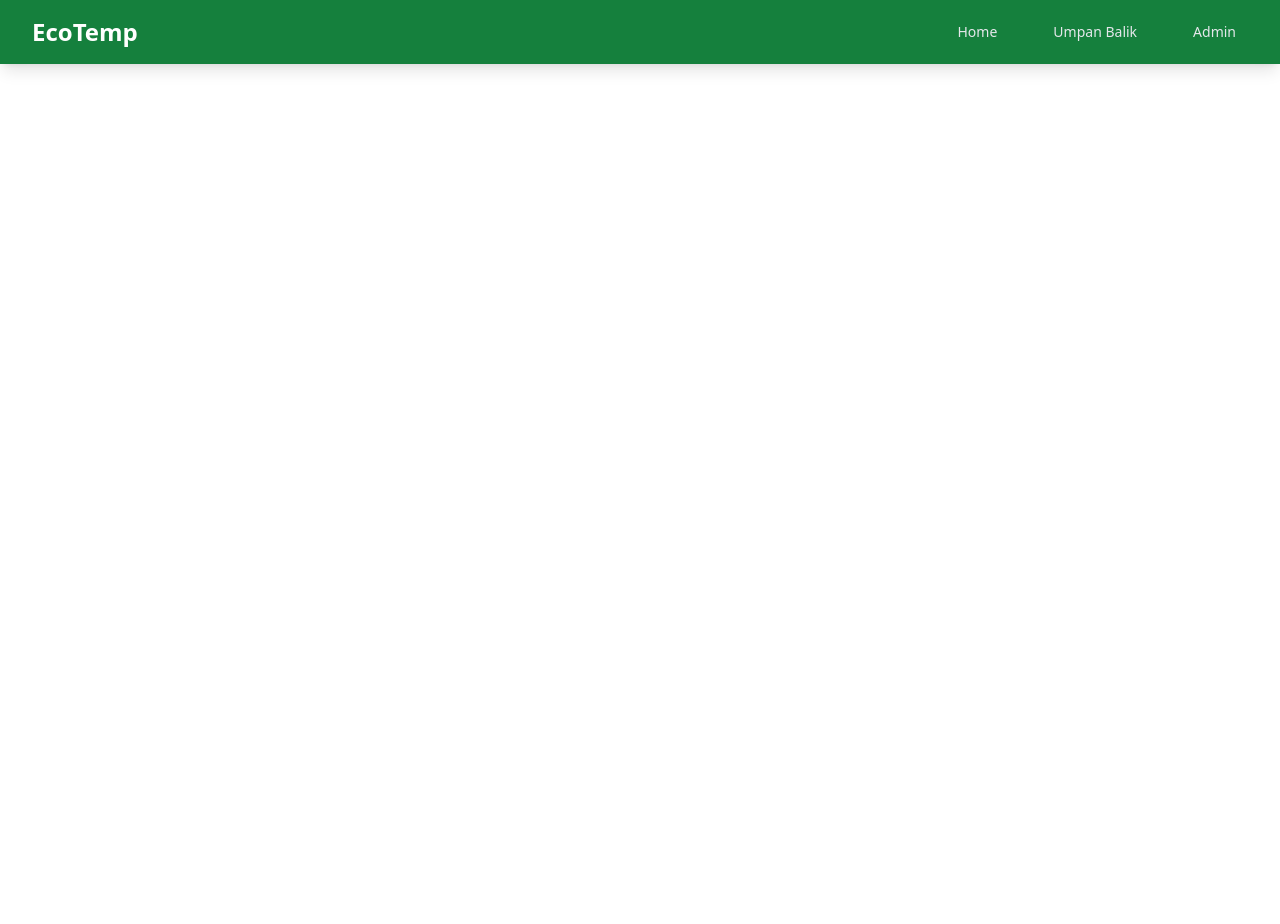
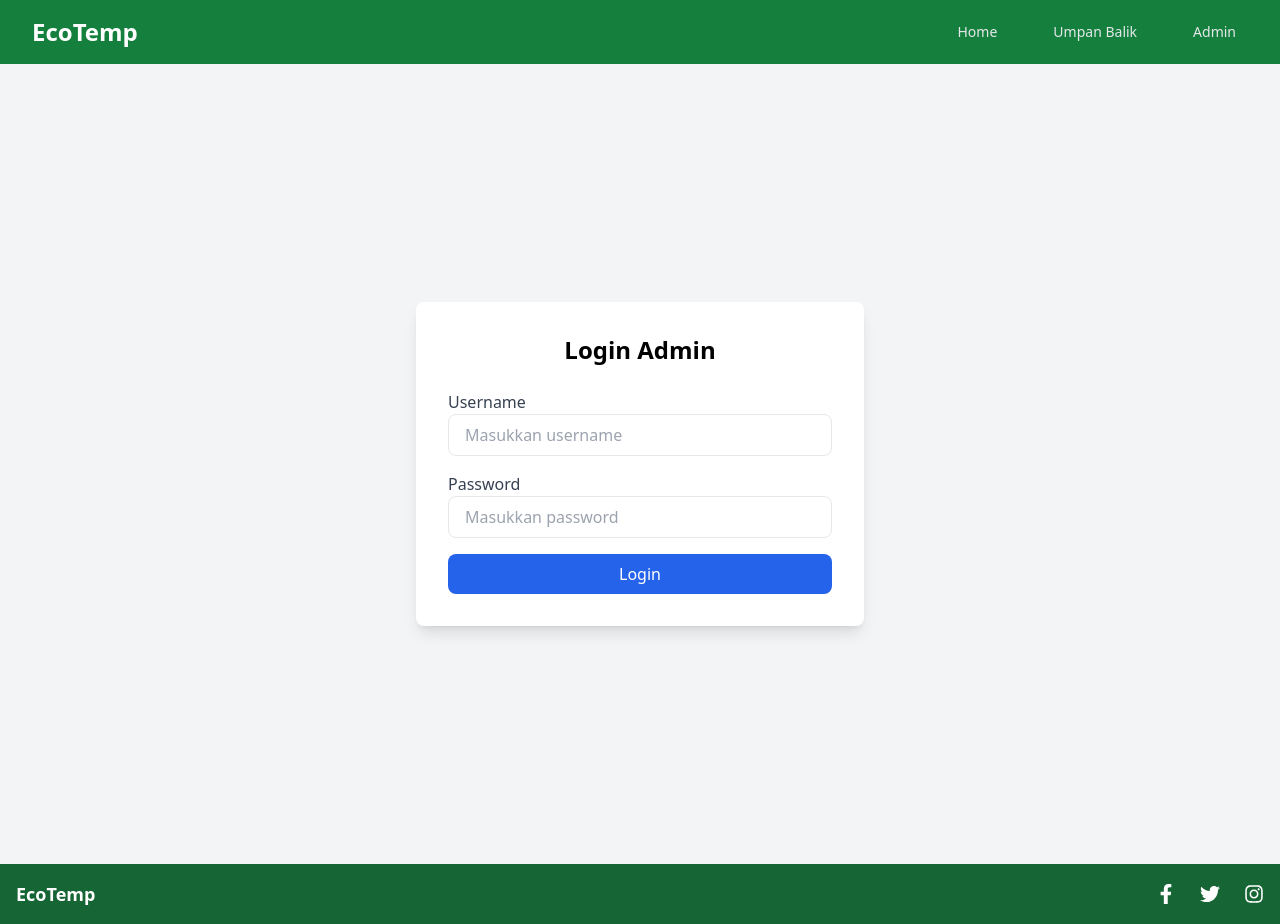
Before and after one commit to rizkiramadhan08/MiniProject_MuhammadRizkiRamadhan, a React (Vite) app in the folder EcoTemp/: page /login in a window 1280 px wide. Before the commit the page ends 800 px from the top, so only its background shows below. Built offline with nearby package versions, Linux system fonts and the light colour scheme.

Commit message:
update FeedbackAdmin

```diff
--- a/EcoTemp/src/App.jsx
+++ b/EcoTemp/src/App.jsx
@@ -1,19 +1,33 @@
 import { BrowserRouter as Router, Route, Routes } from 'react-router-dom';
 import LandingPage from './page/LandingPage';
-import FeedBack from './page/FeedBack'; // Mengganti UserPage dengan FeedBack
+import FeedBack from './page/FeedBack';
 import AdminPage from './page/AdminPage';
 import Navbar from './components/Navbar';
+import Footer from './components/Footer';
+import Login from './page/Login'; // Mengimpor halaman Login
+import ProtectedRoute from './utils/ProtectedRoute'; // Mengimpor komponen ProtectedRoute
 
 function App() {
   return (
     <Router>
       <div>
-        <Navbar/>
+        <Navbar />
         <Routes>
           <Route path="/" element={<LandingPage />} />
-          <Route path="/feedback" element={<FeedBack />} /> {/* Mengganti path dari /user menjadi /feedback */}
-          <Route path="/admin" element={<AdminPage />} />
+          <Route path="/feedback" element={<FeedBack />} />
+          <Route path="/login" element={<Login />} /> {/* Menambahkan rute login */}
+
+          {/* Rute admin yang dilindungi, hanya bisa diakses setelah login */}
+          <Route
+            path="/admin"
+            element={
+              <ProtectedRoute>
+                <AdminPage />
+              </ProtectedRoute>
+            }
+          />
         </Routes>
+        <Footer/>
       </div>
     </Router>
   );
--- /dev/null
+++ b/EcoTemp/src/components/FeedbackAdmin.jsx
@@ -0,0 +1,52 @@
+import React from 'react';
+
+const FeedbackAdmin = ({ feedbacks, handleDelete }) => {
+  return (
+    <div className="bg-white shadow-lg rounded-lg p-6">
+      <h2 className="text-2xl font-semibold mb-4">Daftar Feedback Pengguna</h2>
+      <div className="overflow-x-auto">
+        <table className="min-w-full bg-white border border-gray-200">
+          <thead>
+            <tr className="bg-gray-200 text-gray-700 text-left">
+              <th className="py-2 px-4 border-b">No</th>
+              <th className="py-2 px-4 border-b">Nama</th>
+              <th className="py-2 px-4 border-b">Ruangan</th>
+              <th className="py-2 px-4 border-b">Suhu (°C)</th>
+              <th className="py-2 px-4 border-b">Deskripsi</th>
+              <th className="py-2 px-4 border-b">Aksi</th>
+            </tr>
+          </thead>
+          <tbody>
+            {feedbacks.length === 0 ? (
+              <tr>
+                <td colSpan="6" className="text-center py-4 text-gray-500">
+                  Tidak ada feedback yang tersedia.
+                </td>
+              </tr>
+            ) : (
+              feedbacks.map((feedback, index) => (
+                <tr key={index} className="border-t">
+                  <td className="py-2 px-4 border-b">{index + 1}</td>
+                  <td className="py-2 px-4 border-b">{feedback.name}</td>
+                  <td className="py-2 px-4 border-b">{feedback.room}</td>
+                  <td className="py-2 px-4 border-b">{feedback.temperature}</td>
+                  <td className="py-2 px-4 border-b">{feedback.description}</td>
+                  <td className="py-2 px-4 border-b">
+                    <button
+                      onClick={() => handleDelete(feedback.id)}
+                      className="bg-red-500 text-white px-4 py-1 rounded-lg hover:bg-red-600"
+                    >
+                      Hapus
+                    </button>
+                  </td>
+                </tr>
+              ))
+            )}
+          </tbody>
+        </table>
+      </div>
+    </div>
+  );
+};
+
+export default FeedbackAdmin;
--- a/EcoTemp/src/page/AdminPage.jsx
+++ b/EcoTemp/src/page/AdminPage.jsx
@@ -1,38 +1,56 @@
-import { useEffect, useState } from 'react';
+import React, { useEffect, useState } from 'react';
+import { useNavigate } from 'react-router-dom';
+import axios from 'axios';
+import FeedbackAdmin from '../components/FeedbackAdmin';
 
-function AdminPage() {
-  const [temperatures, setTemperatures] = useState([]);
+const AdminPage = () => {
+  const [feedbacks, setFeedbacks] = useState([]);
+  const navigate = useNavigate();
 
   useEffect(() => {
-    // Simulasi data suhu
-    setTemperatures([
-      { id: 1, room: 'Ruang 101', temperature: 24 },
-      { id: 2, room: 'Ruang 102', temperature: 22 },
-      { id: 3, room: 'Ruang 103', temperature: 26 },
-    ]);
+    const fetchFeedbacks = async () => {
+      try {
+        const response = await axios.get('https://673577925995834c8a92dcb6.mockapi.io/Feedback');
+        setFeedbacks(response.data);
+      } catch (error) {
+        console.error('Error fetching feedbacks:', error);
+      }
+    };
+
+    fetchFeedbacks();
   }, []);
 
+  const handleDelete = async (id) => {
+    try {
+      await axios.delete(`https://673577925995834c8a92dcb6.mockapi.io/Feedback/${id}`);
+      setFeedbacks(feedbacks.filter((feedback) => feedback.id !== id));
+    } catch (error) {
+      console.error('Error deleting feedback:', error);
+    }
+  };
+
+  const handleLogout = () => {
+    localStorage.removeItem('isAuthenticated');
+    navigate('/login');
+  };
+
   return (
-    <div className="flex flex-col items-center justify-center h-screen bg-gray-100">
-      <h1 className="text-3xl font-bold text-gray-800 mb-6">Dashboard Admin - Pemantauan Suhu</h1>
-      <table className="table-auto bg-white shadow-lg rounded">
-        <thead>
-          <tr className="bg-gray-200">
-            <th className="px-4 py-2">Ruangan</th>
-            <th className="px-4 py-2">Suhu</th>
-          </tr>
-        </thead>
-        <tbody>
-          {temperatures.map((temp) => (
-            <tr key={temp.id}>
-              <td className="border px-4 py-2">{temp.room}</td>
-              <td className="border px-4 py-2">{temp.temperature}°C</td>
-            </tr>
-          ))}
-        </tbody>
-      </table>
+    <div className="min-h-screen bg-gray-100 py-10 px-4">
+      <div className="max-w-6xl mx-auto">
+        <header className="flex justify-between items-center mb-8">
+          <h1 className="text-4xl font-bold text-gray-800">Admin Dashboard</h1>
+          <button
+            onClick={handleLogout}
+            className="bg-red-500 text-white px-4 py-2 rounded-lg hover:bg-red-600"
+          >
+            Logout
+          </button>
+        </header>
+
+        <FeedbackAdmin feedbacks={feedbacks} handleDelete={handleDelete} />
+      </div>
     </div>
   );
-}
+};
 
 export default AdminPage;
--- a/EcoTemp/src/page/LandingPage.jsx
+++ b/EcoTemp/src/page/LandingPage.jsx
@@ -39,9 +39,6 @@ function LandingPage() {
           <img src={home} alt="Monitoring Suhu Ruangan" className="w-full h-auto" />
         </div>
       </section>
-
-      {/* Footer Section */}
-      <Footer/>
     </div>
   );
 }
--- /dev/null
+++ b/EcoTemp/src/page/Login.jsx
@@ -0,0 +1,65 @@
+import React, { useState } from 'react';
+import { useNavigate } from 'react-router-dom';
+
+const Login = () => {
+  const [username, setUsername] = useState('');
+  const [password, setPassword] = useState('');
+  const [error, setError] = useState('');
+  const navigate = useNavigate();
+
+  const handleSubmit = (e) => {
+    e.preventDefault();
+
+    // Admin username dan password statik
+    const adminUsername = 'admin';
+    const adminPassword = 'admin123';
+
+    if (username === adminUsername && password === adminPassword) {
+      localStorage.setItem('isAuthenticated', 'true');
+      navigate('/admin');
+    } else {
+      setError('Username atau password salah');
+    }
+  };
+
+  return (
+    <div className="min-h-screen flex items-center justify-center bg-gray-100">
+      <div className="bg-white p-8 rounded-lg shadow-lg max-w-md w-full">
+        <h2 className="text-2xl font-bold text-center mb-6">Login Admin</h2>
+        {error && <p className="text-red-500 text-center mb-4">{error}</p>}
+        <form onSubmit={handleSubmit}>
+          <div className="mb-4">
+            <label className="block text-gray-700">Username</label>
+            <input
+              type="text"
+              className="w-full px-4 py-2 border rounded-lg focus:outline-none focus:ring-2 focus:ring-blue-500"
+              value={username}
+              onChange={(e) => setUsername(e.target.value)}
+              placeholder="Masukkan username"
+              required
+            />
+          </div>
+          <div className="mb-4">
+            <label className="block text-gray-700">Password</label>
+            <input
+              type="password"
+              className="w-full px-4 py-2 border rounded-lg focus:outline-none focus:ring-2 focus:ring-blue-500"
+              value={password}
+              onChange={(e) => setPassword(e.target.value)}
+              placeholder="Masukkan password"
+              required
+            />
+          </div>
+          <button
+            type="submit"
+            className="w-full py-2 px-4 bg-blue-600 text-white rounded-lg hover:bg-blue-700"
+          >
+            Login
+          </button>
+        </form>
+      </div>
+    </div>
+  );
+};
+
+export default Login;
--- /dev/null
+++ b/EcoTemp/src/utils/ProtectedRoute.jsx
@@ -0,0 +1,16 @@
+import React from 'react';
+import { Navigate } from 'react-router-dom';
+
+const ProtectedRoute = ({ children }) => {
+  const isAuthenticated = localStorage.getItem('isAuthenticated');
+
+  if (!isAuthenticated) {
+    // Jika pengguna belum login, arahkan ke halaman login
+    return <Navigate to="/login" />;
+  }
+
+  // Jika sudah login, render halaman yang diminta
+  return children;
+};
+
+export default ProtectedRoute;
```
